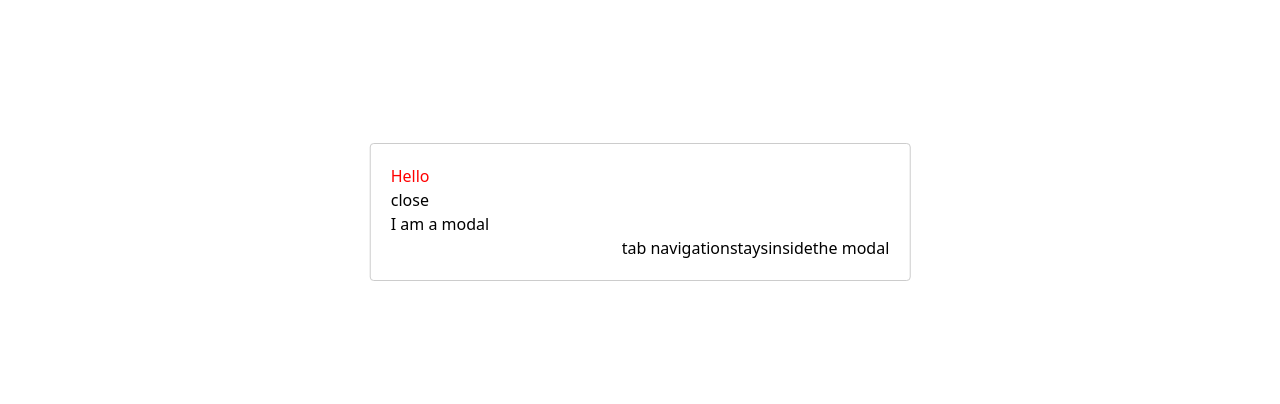
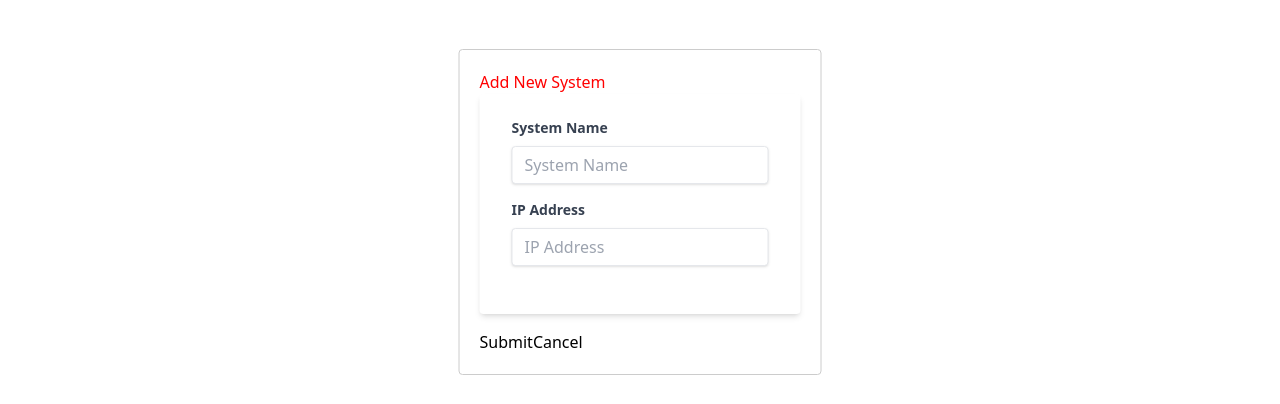
Before and after one commit to brianalegre/System-Inventory, a React (Create React App) app in the folder client/: page / in a window 1280 px wide. Both pictures are taken after a click on the button "Add System". Shown: the part 188-592 px from the top of the page. Built offline with nearby package versions, Linux system fonts and the light colour scheme; no server answers.

Commit message:
updated modal form for inputs to add system

```diff
--- a/client/src/components/AddSystem.js
+++ b/client/src/components/AddSystem.js
@@ -41,16 +41,25 @@ function AddSystem() {
                 style={customStyles}
                 contentLabel="Example Modal"
             >
-                <h2 ref={(_subtitle) => (subtitle = _subtitle)}>Hello</h2>
-                <button onClick={closeModal}>close</button>
-                <div>I am a modal</div>
-                <form>
-                    <input />
-                    <button>tab navigation</button>
-                    <button>stays</button>
-                    <button>inside</button>
-                    <button>the modal</button>
+                <h2 ref={(_subtitle) => (subtitle = _subtitle)}>Add New System</h2>
+                <form className='bg-white shadow-md rounded px-8 pt-6 pb-8 mb-4'>
+                    <div class="mb-4">
+                        <label class="block text-gray-700 text-sm font-bold mb-2" for="username">
+                            System Name
+                        </label>
+                        <input class="shadow appearance-none border rounded w-full py-2 px-3 text-gray-700 leading-tight focus:outline-none focus:shadow-outline" id="systemName" type="text" placeholder="System Name" />
+                    </div>
+                    <div class="mb-4">
+                        <label class="block text-gray-700 text-sm font-bold mb-2" for="username">
+                            IP Address
+                        </label>
+                        <input class="shadow appearance-none border rounded w-full py-2 px-3 text-gray-700 leading-tight focus:outline-none focus:shadow-outline" id="ipAddress" type="text" placeholder="IP Address" />
+                    </div>
                 </form>
+                <div>
+                    <button onClick={closeModal}>Submit</button>
+                    <button onClick={closeModal}>Cancel</button>
+                </div>
             </Modal>
         </div>
     );
```
